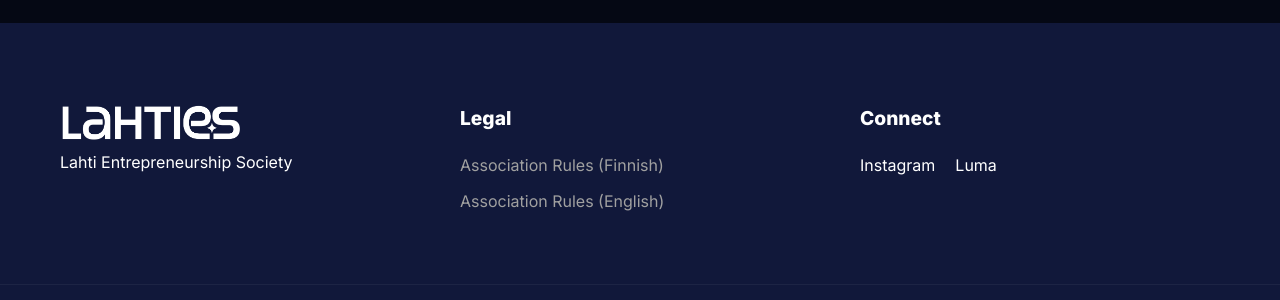
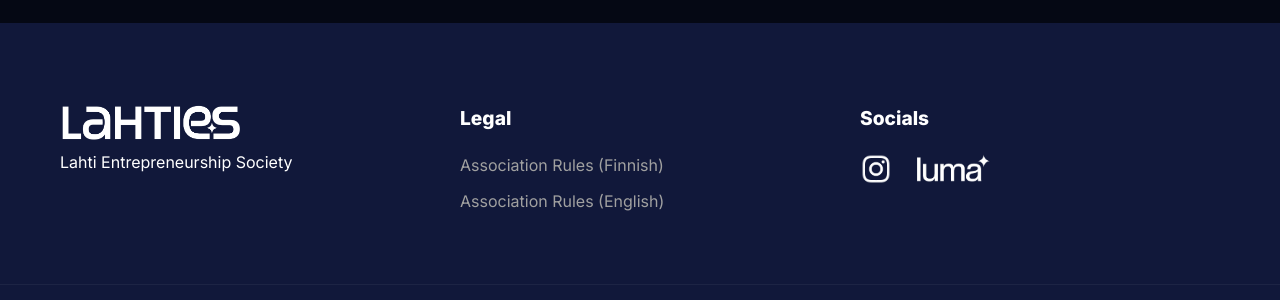
Before and after one commit to lahties/website, a Jekyll site: the page built from index.html, in a window 1280 px wide. Shown: the part 1774-2074 px from the top of the page. Built offline with Jekyll 4.4.1, drawn with Linux system fonts in a browser that asks for light colours.

Commit message:
add better social links, style improvements, new 404 page

```diff
--- a/_includes/footer.html
+++ b/_includes/footer.html
@@ -15,11 +15,10 @@
         </div>
         {% endfor %}
         <div class="footer-col">
-            <h4>Connect</h4>
+            <h4>Socials</h4>
             <div class="social-links">
-                {% for link in site.data.footer.social %}
-                <a href="{{ link.url }}">{{ link.platform }}</a>
-                {% endfor %}
+                <a href="https://www.instagram.com/lahti_es/"><img src="{{ 'assets/images/instagram.png' | relative_url }}" alt="Instagram"></a>
+                <a href="https://luma.com/lahti_es"><img src="{{ 'assets/images/luma.png' | relative_url }}" alt="Luma"></a>
             </div>
         </div>
     </div>
--- a/assets/css/style.css
+++ b/assets/css/style.css
@@ -455,6 +455,9 @@ ul {
     background-color: var(--surface-color);
     padding: 80px 0 20px;
     margin-top: 50px;
+    position: relative;
+    bottom: 0;
+    width: 100%;
 }
 
 .footer-content {
@@ -486,12 +489,24 @@ ul {
     gap: 20px;
 }
 
+.social-links img {
+    height: 2rem;
+}
+
 .footer-bottom {
     text-align: center;
     padding-top: 20px;
     border-top: 1px solid rgba(255, 255, 255, 0.05);
     color: var(--text-secondary);
     font-size: 0.9rem;
+}
+
+.legal-links {
+    text-decoration: none;
+}
+
+.legal-links:hover {
+    color: var(--text-primary);
 }
 
 /* Animations */
```
Also changed, not shown: 404.html (added, +13 -0 lines), assets/images/instagram.png (added), assets/images/luma.png (added).
